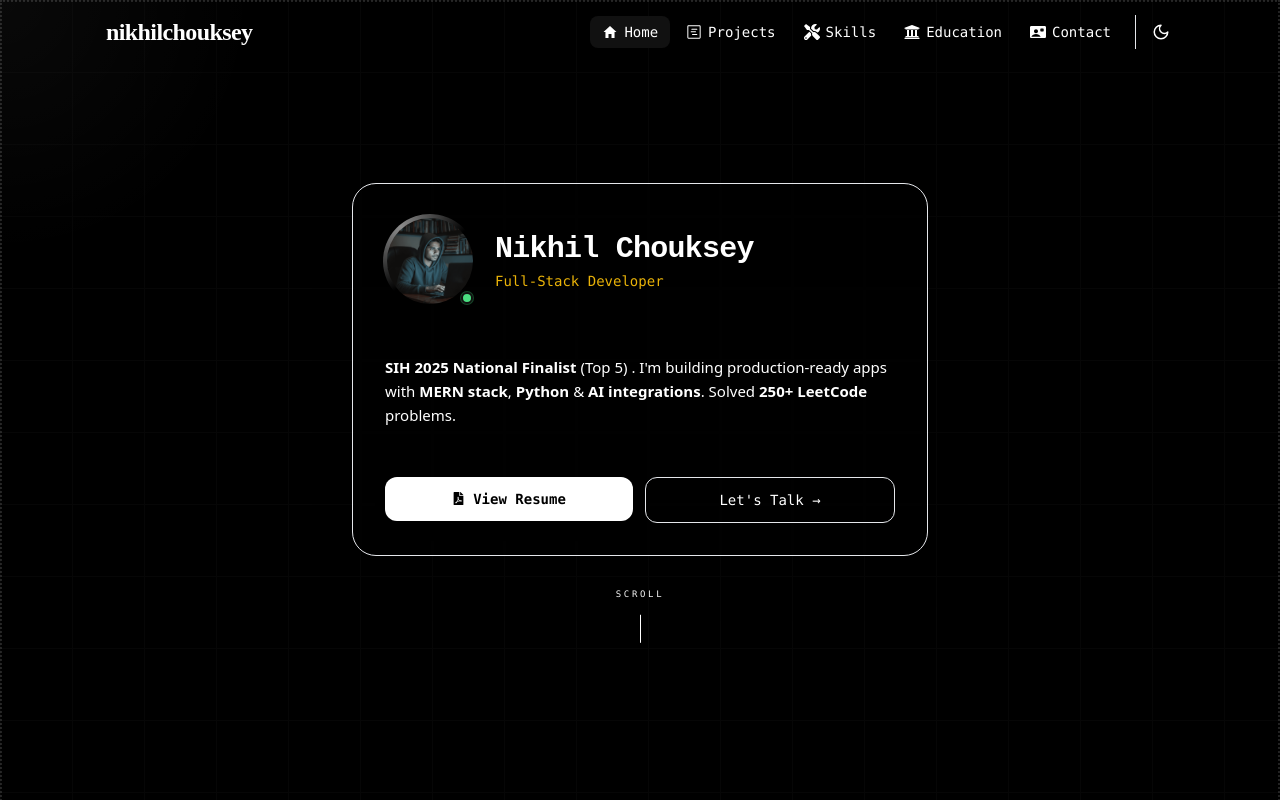
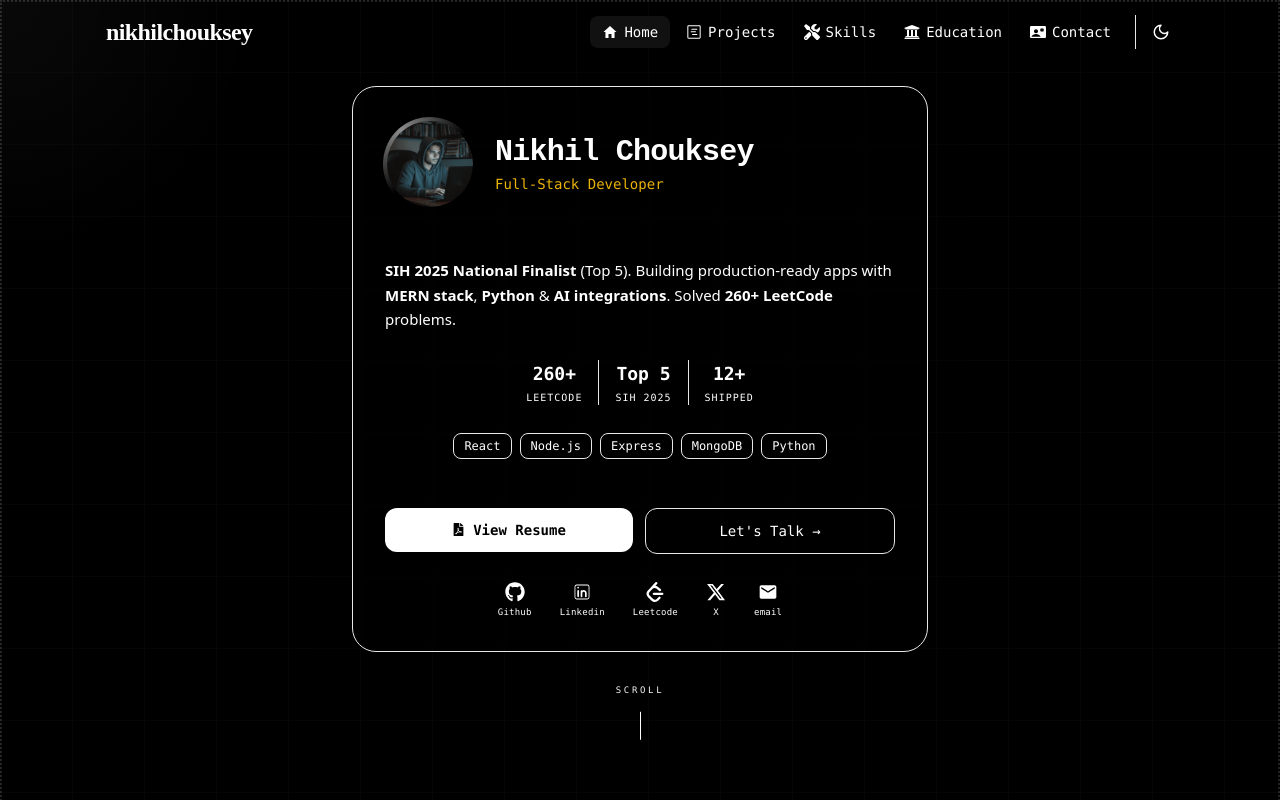
Before and after one commit to nikhilchoukseyy/my-portfolio-react, a React (Vite) app: page / in a window 1280 px wide. Shown: the top 800 px of the page. Built offline with nearby package versions, Linux system fonts and the light colour scheme; a web font is replaced by a local one.

Commit message:
homepage updated

```diff
--- a/src/pages/ContactMe.jsx
+++ b/src/pages/ContactMe.jsx
@@ -168,31 +168,7 @@ const ContactMe = () => {
           </form>
         </div>
       </motion.div>
-      <motion.div
-        variants={container}
-        className="relative z-10 flex gap-5 sm:gap-7  transition-opacity duration-500 mb-8 mt-8"
-      >
-        {SOCIAL_LINKS.map((social) => {
-          const Icon = social.icon
-          return (
-            <motion.a
-              key={social.id}
-              href={social.url}
-              target={social.id === 'email' ? '_self' : '_blank'}
-              rel="noopener noreferrer"
-              aria-label={social.ariaLabel}
-              variants={fadeUp}
-              whileHover={{ y: -3 }}
-              className="flex flex-col items-center gap-1.5 group opacity-60 hover:opacity-100"
-            >
-              <span className="text-xl sm:text-2xl group-hover:scale-110 transition-transform text-text-primary">
-                <Icon />
-              </span>
-              <span className="text-[10px] font-mono tracking-wide text-text-tertiary">{social.label}</span>
-            </motion.a>
-          )
-        })}
-      </motion.div>
+
     </section>
   )
 }
--- a/src/pages/HomePage.jsx
+++ b/src/pages/HomePage.jsx
@@ -23,6 +23,15 @@ const fadeIn = {
   hidden: { opacity: 0 },
   show:   { opacity: 1,        transition: { duration: 0.9, ease: 'easeOut' } },
 }
+
+/* ── data ── */
+const STATS = [
+  { value: '260+', label: 'LeetCode' },
+  { value: 'Top 5', label: 'SIH 2025' },
+  { value: '12+',   label: 'Shipped' },
+]
+
+const STACK = ['React', 'Node.js', 'Express', 'MongoDB', 'Python']
 
 /* ── stat chip ── */
 const Stat = ({ value, label }) => (
@@ -106,9 +115,11 @@ const HomePage = () => {
             <div className="absolute top-0 left-0 right-0 h-px bg-gradient-to-r from-transparent via-text-primary/20 to-transparent" />
 
             {/* ── CARD INNER ── */}
-            <div className="p-6 sm:p-8 flex flex-col gap-6">
+            <div className="p-6 sm:p-8 flex flex-col gap-5 sm:gap-6">
 
-              {/* ── Row 1: Avatar + Name + Badge ── */}
+
+
+              {/* ── Row 1: Avatar + Name ── */}
               <div className="flex items-center gap-4 sm:gap-5">
 
                 {/* Avatar */}
@@ -130,8 +141,6 @@ const HomePage = () => {
                       className="w-full h-full object-cover"
                     />
                   </div>
-                  {/* online dot */}
-                  <span className="absolute bottom-0.5 right-0.5 w-3 h-3 rounded-full bg-green-400 border-2 border-bg-secondary ring-1 ring-green-400/30" />
                 </div>
 
                 {/* Name + title */}
@@ -150,7 +159,6 @@ const HomePage = () => {
                   <p className="text-xs sm:text-sm text-yellow-500 font-mono">
                     Full-Stack Developer
                   </p>
-
                 </div>
               </div>
 
@@ -159,14 +167,24 @@ const HomePage = () => {
 
               {/* ── Row 2: Description ── */}
               <p className="text-sm sm:text-[15px] text-text-tertiary/80 leading-relaxed">
-                <Hl >SIH 2025 National Finalist</Hl> (Top 5) . I'm building production-ready apps with{' '}
+                <Hl>SIH 2025 National Finalist</Hl> (Top 5). Building production-ready apps with{' '}
                 <Hl>MERN stack</Hl>, <Hl>Python</Hl> &amp; <Hl>AI integrations</Hl>.{' '}
-                Solved <Hl>250+ LeetCode</Hl> problems.
+                Solved <Hl>260+ LeetCode</Hl> problems.
               </p>
 
+              {/* ── Row 3: Stats ── */}
+              <div className="flex items-center justify-center divide-x divide-text-primary/8 py-1">
+                {STATS.map((s) => (
+                  <Stat key={s.label} value={s.value} label={s.label} />
+                ))}
+              </div>
 
-
-
+              {/* ── Row 4: Tech stack pills ── */}
+              <div className="flex flex-wrap items-center gap-2 justify-center">
+                {STACK.map((tech) => (
+                  <Pill key={tech}>{tech}</Pill>
+                ))}
+              </div>
 
               {/* ── Divider ── */}
               <div className="h-px bg-text-primary/6" />
@@ -192,7 +210,10 @@ const HomePage = () => {
                 <motion.button
                   whileHover={{ scale: 1.03, y: -1 }}
                   whileTap={{ scale: 0.97 }}
-                  onClick={() => document.getElementById('contact')?.scrollIntoView({ behavior: 'smooth' })}
+                  onClick={() => {
+                    playClick?.()
+                    document.getElementById('contact')?.scrollIntoView({ behavior: 'smooth' })
+                  }}
                   className="flex-1 flex items-center justify-center gap-2 border border-text-primary/20 text-text-primary font-mono text-xs sm:text-sm py-3 rounded-xl hover:bg-bg-primary/60 transition-colors"
                 >
                   Let's Talk →
@@ -200,7 +221,7 @@ const HomePage = () => {
               </div>
 
               {/* ── Row 6: Social links ── */}
-              {/* <div className="flex items-center justify-center gap-5 sm:gap-6 pt-1">
+              <div className="flex items-center justify-center gap-6 sm:gap-7 pt-1">
                 {SOCIAL_LINKS.map((social) => {
                   const Icon = social.icon
                   return (
@@ -210,7 +231,7 @@ const HomePage = () => {
                       target="_blank"
                       rel="noopener noreferrer"
                       aria-label={social.ariaLabel}
-                      whileHover={{ y: -3, opacity: 1 }}
+                      whileHover={{ y: -3 }}
                       className="flex flex-col items-center gap-1 text-text-primary/40 hover:text-text-primary transition-colors duration-200"
                     >
                       <span className="text-lg sm:text-xl"><Icon /></span>
@@ -218,7 +239,7 @@ const HomePage = () => {
                     </motion.a>
                   )
                 })}
-              </div> */}
+              </div>
 
             </div>{/* end card inner */}
 
```
Also changed, not shown: src/index.css (line endings or trailing spaces).
